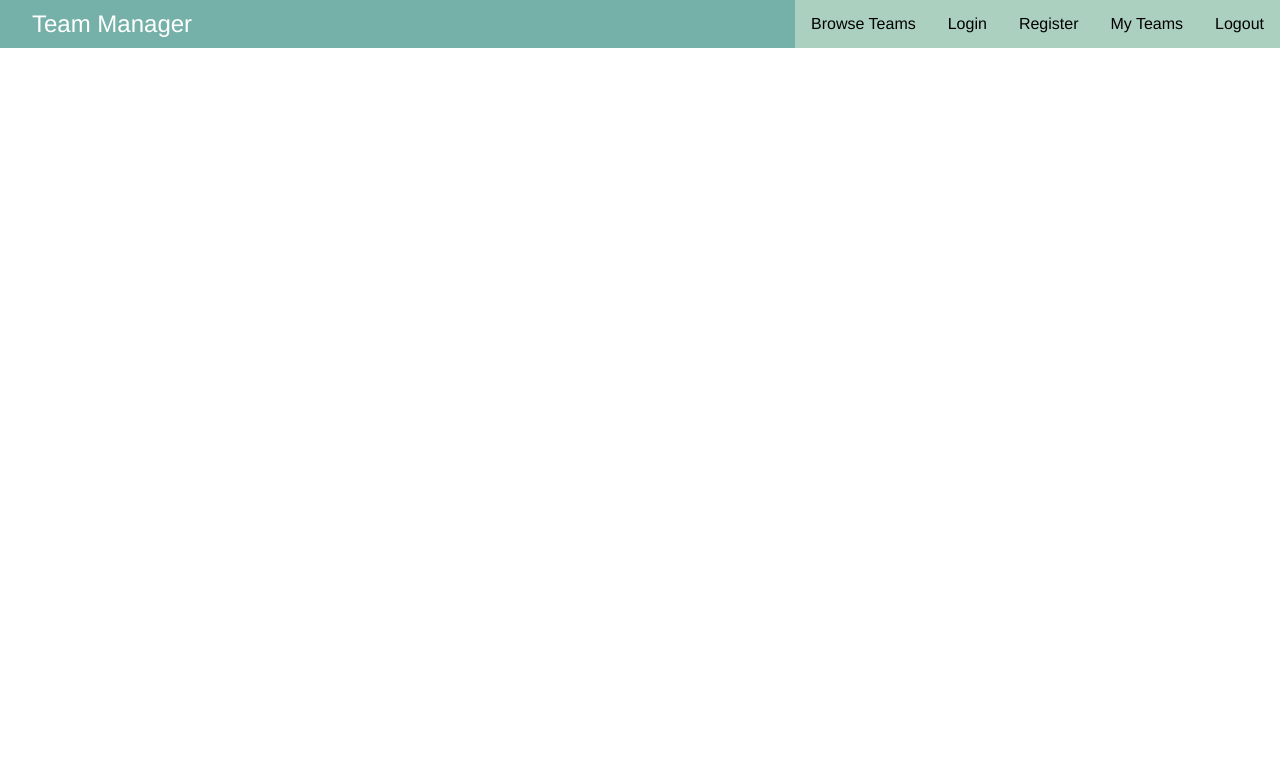
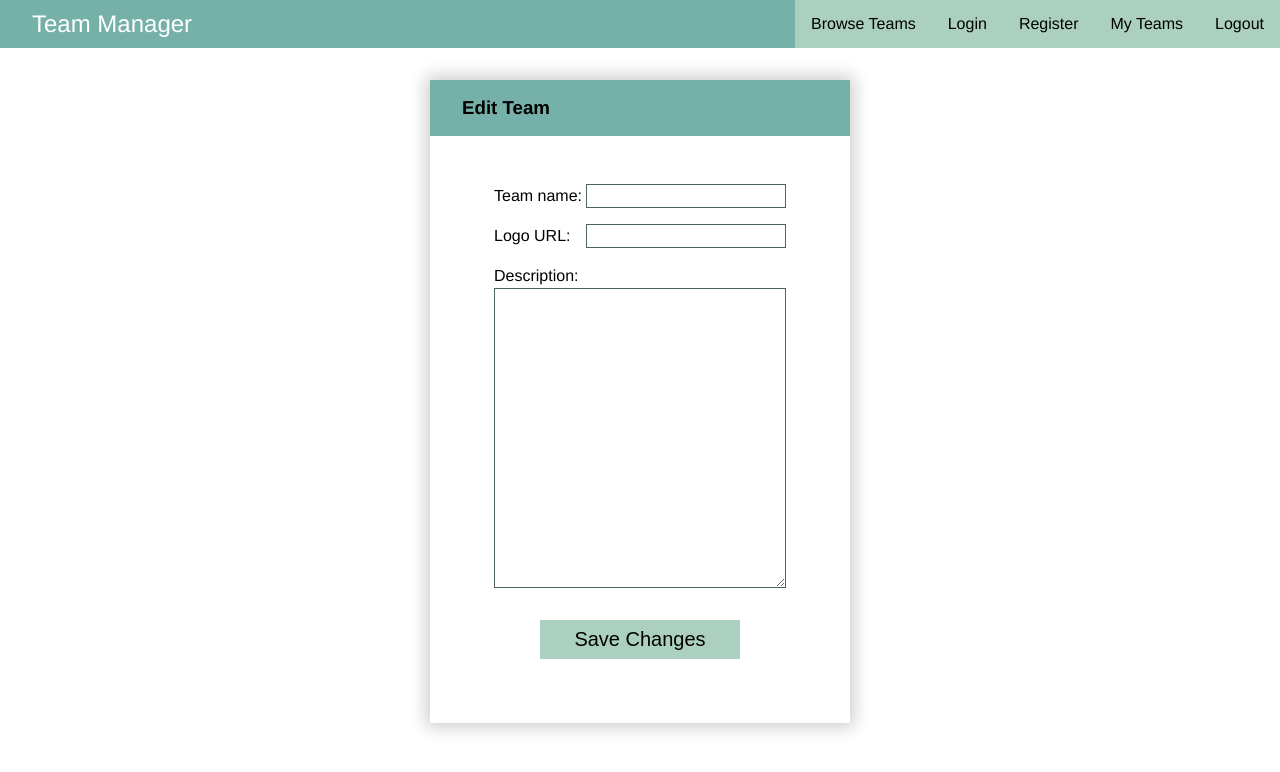
Before and after one commit to todormladenov/Team-Manager, a React (Vite) app in the folder client/: page /teams/edit-team/1 in a window 1280 px wide. Shown: the top 772 px of the page. Built offline with nearby package versions, Linux system fonts and the light colour scheme; the HTML template or start-up script is replaced by a standard one.

Commit message:
Add EditTeam component

```diff
--- a/client/src/App.tsx
+++ b/client/src/App.tsx
@@ -5,6 +5,7 @@ import Home from './components/home/Home'
 import Login from './components/auth/Login'
 import Register from './components/auth/Register'
 import CreateTeam from './components/teams/CreateTeam'
+import EditTeam from './components/teams/EditTeam'
 
 function App() {
   return (
@@ -17,6 +18,7 @@ function App() {
           <Route path='/auth/login' element={<Login />} />
           <Route path='/auth/register' element={<Register />} />
           <Route path='/teams/create-team' element={<CreateTeam />} />
+          <Route path='/teams/edit-team/:teamId' element={<EditTeam />} />
         </Routes>
       </div>
     </>
--- /dev/null
+++ b/client/src/components/teams/EditTeam.tsx
@@ -0,0 +1,18 @@
+export default function EditTeam() {
+    return (
+        <section id="edit">
+            <article className="narrow">
+                <header className="pad-med">
+                    <h1>Edit Team</h1>
+                </header>
+                <form id="edit-form" className="main-form pad-large">
+                    {/* <div className="error">Error message.</div> */}
+                    <label>Team name: <input type="text" name="name" /></label>
+                    <label>Logo URL: <input type="text" name="logoUrl" /></label>
+                    <label>Description: <textarea name="description"></textarea></label>
+                    <input className="action cta" type="submit" value="Save Changes" />
+                </form>
+            </article>
+        </section>
+    );
+}
```
